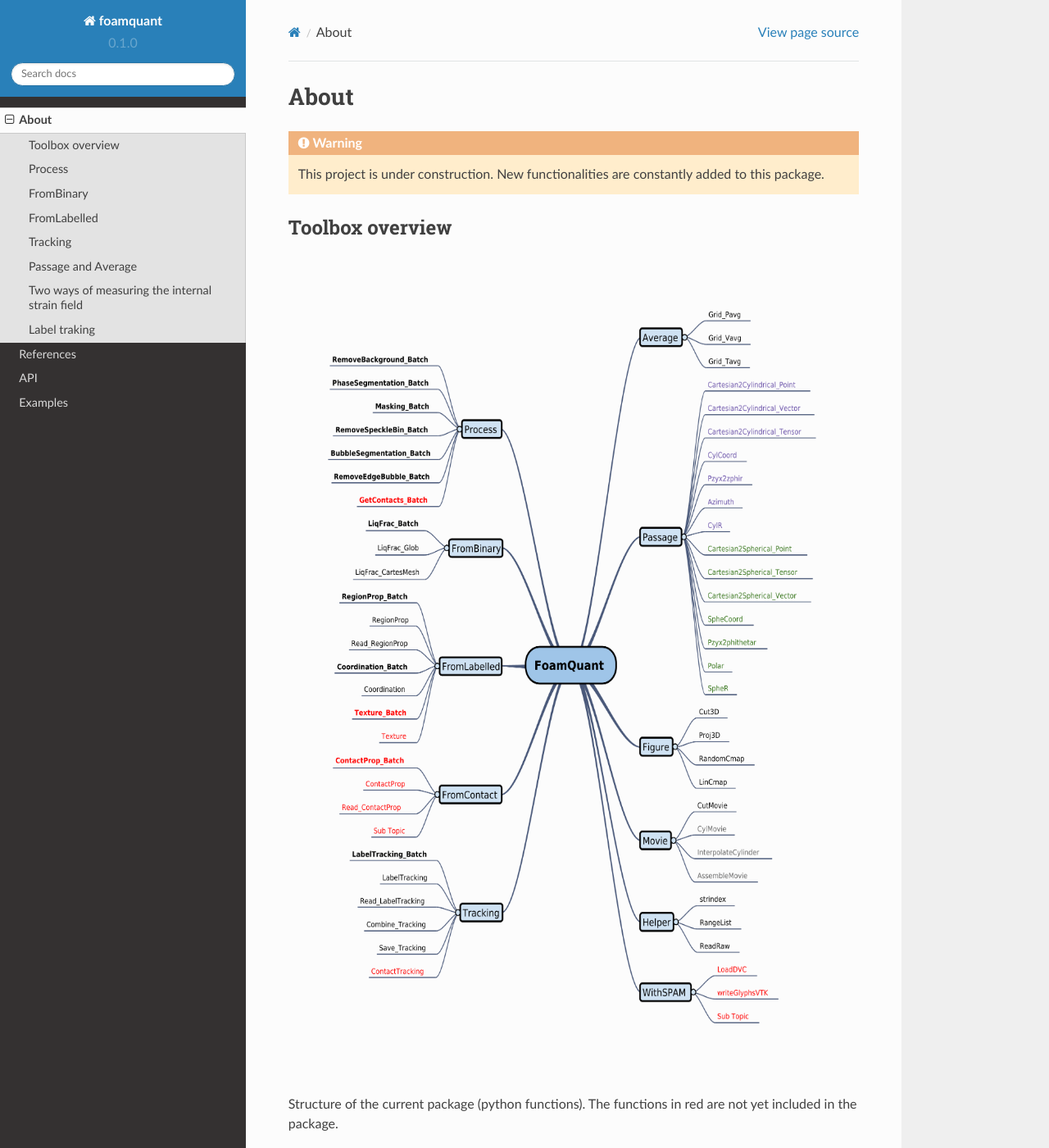
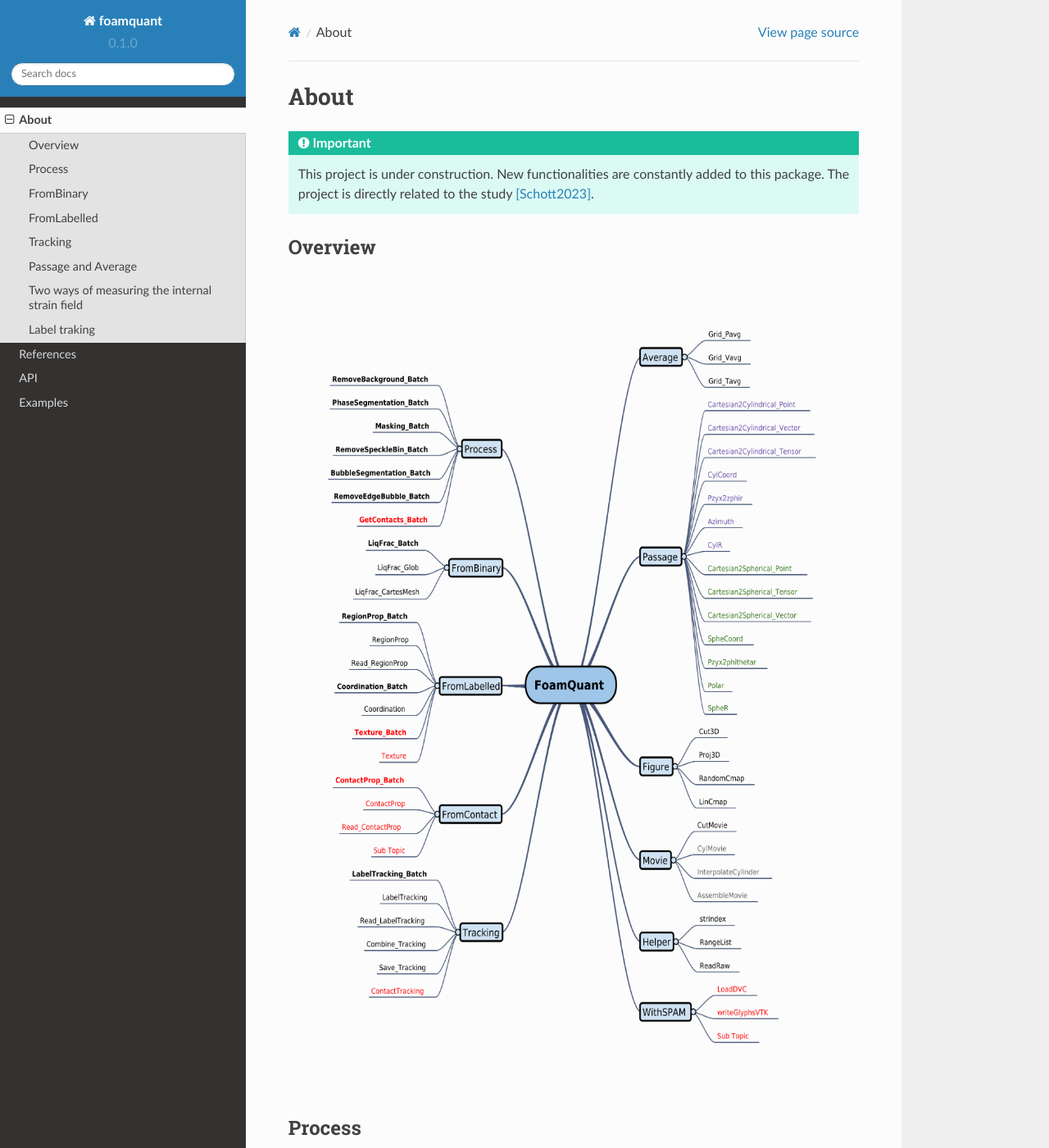
Before and after one commit to floschott/foamquant, a Sphinx documentation site: the page built from docs/source/about.rst, in a window 1280 px wide and 1400 px high. Shown: the whole window at 82% size. Built offline with Sphinx 7.4.7 and the Read the Docs theme 2.0.0, drawn with Linux system fonts in a browser that asks for light colours; some of the changed text lies outside the part shown.

Commit message:
Update about.rst

```diff
--- a/docs/source/about.rst
+++ b/docs/source/about.rst
@@ -1,18 +1,17 @@
 About
 =======
 
-.. warning::
+.. important::
 
    This project is under construction. New functionalities are constantly added to this package.
+   The project is directly related to the study [Schott2023]_.
 
-Toolbox overview
+Overview
 -----------------
 
 .. figure:: Diagram.png
    :scale: 40%
-
-Structure of the current package (python functions). The functions in red are not yet included in the package.
-
+   :alt: Current package structure. The functions in red are not yet included in the package.
 
 
 Process
@@ -34,8 +33,7 @@ Functions for processing batch liquid foam images, all the steps from the raw-re
 
 .. figure:: Process.png
    :scale: 40%
-
-From the left to the right: example of raw, phase segmented and bubble segmented images.
+   :alt: From the left to the right: **raw**, **phase segmented** and **bubble segmented** images.
 
 FromBinary
 -----------------
@@ -44,8 +42,7 @@ Functions to quantify the liquid fraction from a batch of phase segmented images
 
 .. figure:: fromliqfrac.png
    :scale: 40%
-
-The liquid fraction along a cartesian mesh can be returned structured or unstructured.
+   :alt: The liquid fraction along a cartesian mesh can be returned **structured** or **unstructured**.
 
 FromLabelled
 -----------------
@@ -62,8 +60,7 @@ Functions to track the bubbles and their properties from a batch of labelled ima
 
 .. figure:: tracking.png
    :scale: 40%
-
-The color (from green to black) indicates the time index. The red points are the position of lost tracking.
+   :alt: The color (from green to black) indicates the time index. The red points are the lost tracking positions.
 
 Passage and Average
 -----------------
@@ -72,6 +69,7 @@ Functions to convert scalar, vectorial or tensorial properties from cartesian to
 
 .. figure:: passage_average.png
    :scale: 40%
+   :alt: In this example the displacement field is first expressed in a cylindrical basic and then averaged.
 
 
 
```
Also changed, not shown: other parts of docs/source/about.rst (+2 -2 lines).
